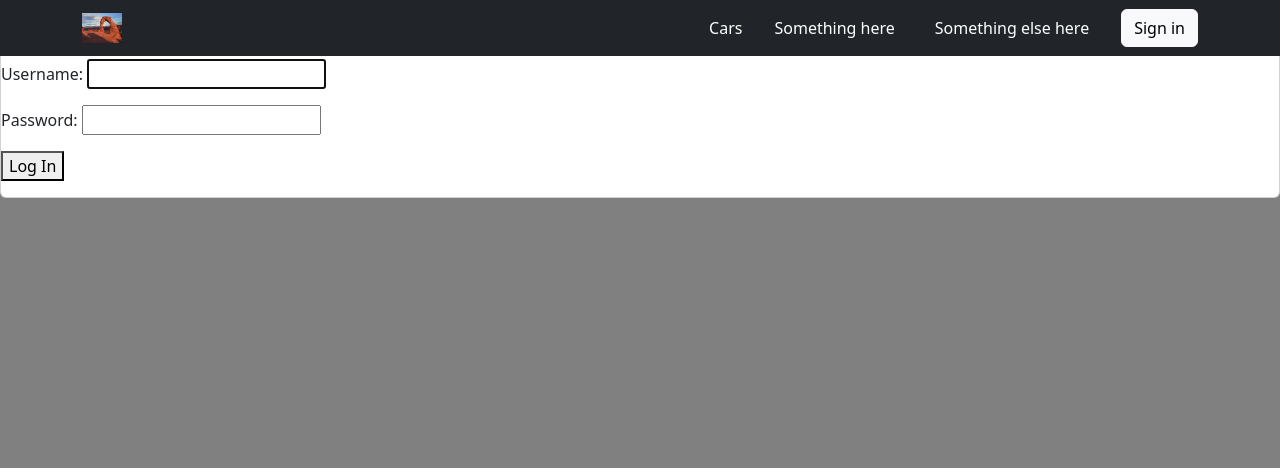
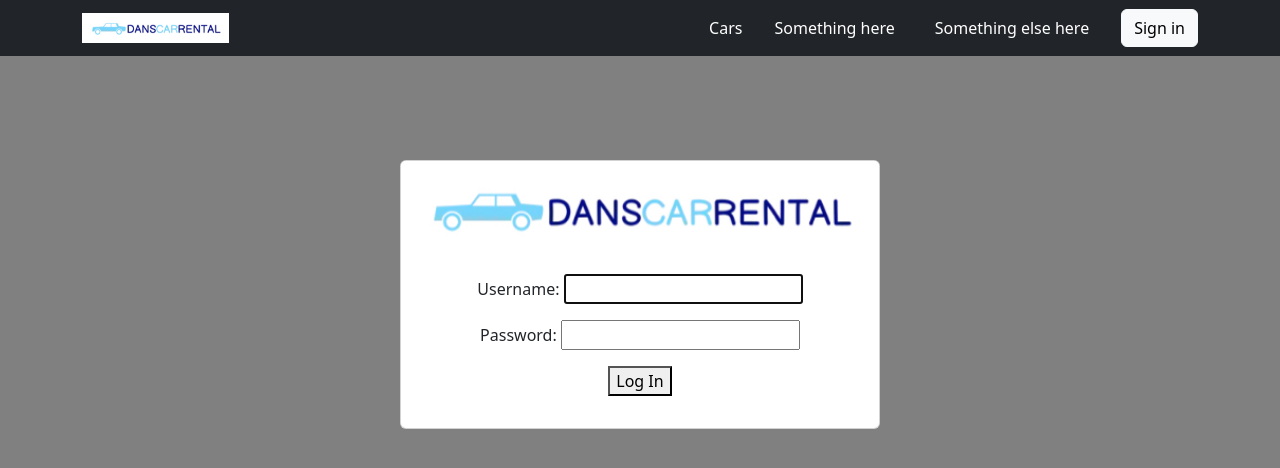
Before and after one commit to masoncfrancis/CS3450-5-App, a Django app: page /accounts/login/ in a window 1280 px wide. Shown: the top 468 px of the page. Run offline with Django 4.2, Linux system fonts and the light colour scheme.

Commit message:
Added logo image in static file and styled the log-in page

```diff
--- a/dansCarRental/carRental/templates/base.html
+++ b/dansCarRental/carRental/templates/base.html
@@ -23,7 +23,7 @@
     <nav class="navbar navbar-expand-lg fixed-top bg-dark navbar-dark">
       <div class="container">
         <a class="navbar-brand" href="#"><img id="delicate"
-            src="{% static 'delicate.jpeg' %}" alt="delicate"
+            src="{% static 'logo.jpg' %}" alt="delicate"
             draggable="false" height="30" /></a>
         <button class="navbar-toggler" type="button" data-mdb-toggle="collapse"
           data-mdb-target="#navbarSupportedContent" aria-controls="navbarSupportedContent" aria-expanded="false"
--- a/dansCarRental/carRental/templates/registration/login.html
+++ b/dansCarRental/carRental/templates/registration/login.html
@@ -2,13 +2,17 @@
 
 {% block title %}Login{% endblock %}
 
+{% load static %}
+
 {% block content %}
-<div class="card">
-  <h2>Log In</h2>
-  <form method="post">
+<div class="card text-center" style="width: 30rem; align-items: center; margin:auto; margin-top:10rem">
+  <img id="delicate" src="{% static 'logo.jpg' %}" class="card-img-top" alt="delicate" draggable="false"/>
+  <div class ="card-body">
+    <form method="post">
     {% csrf_token %}
     {{ form.as_p }}
     <button type="submit">Log In</button>
   </form>
+  </div>
 </div>
 {% endblock %}
```
Also changed, not shown: dansCarRental/carRental/static/logo.jpg (added), dansCarRental/db.sqlite3.
